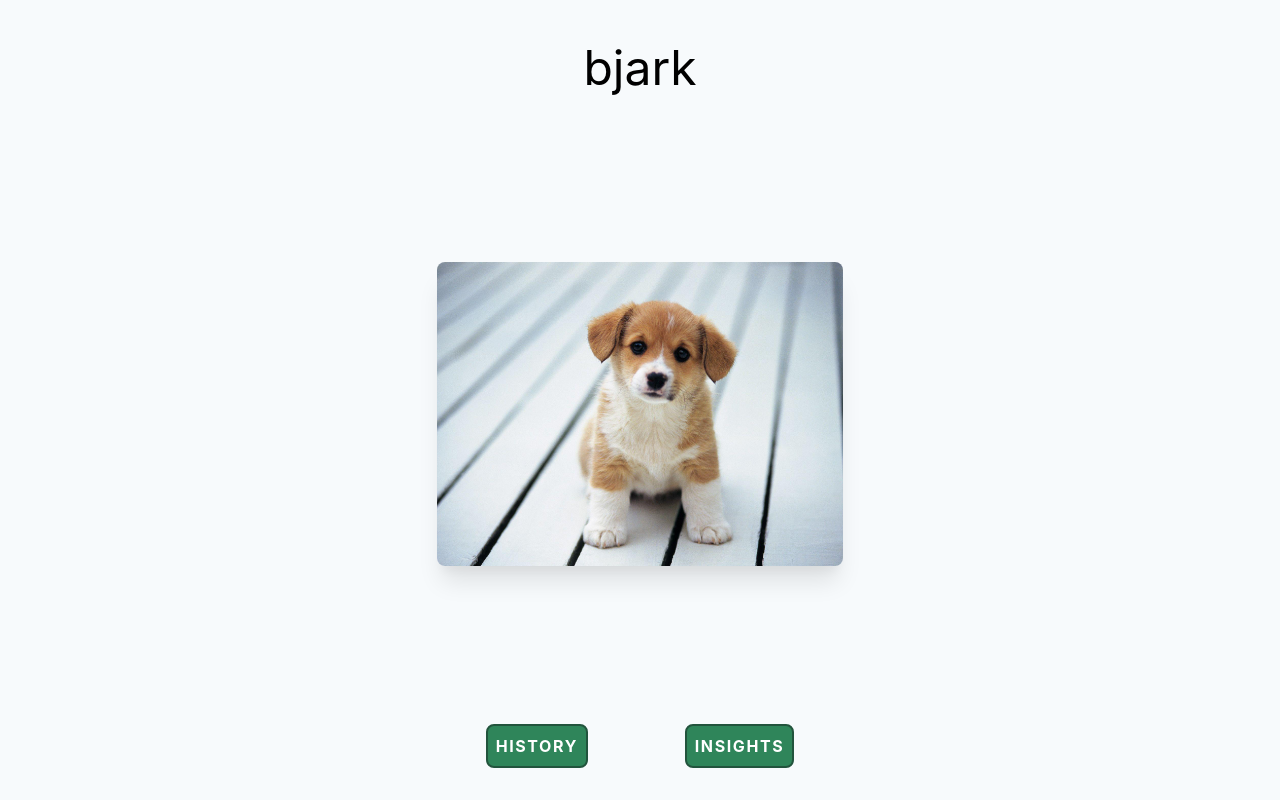
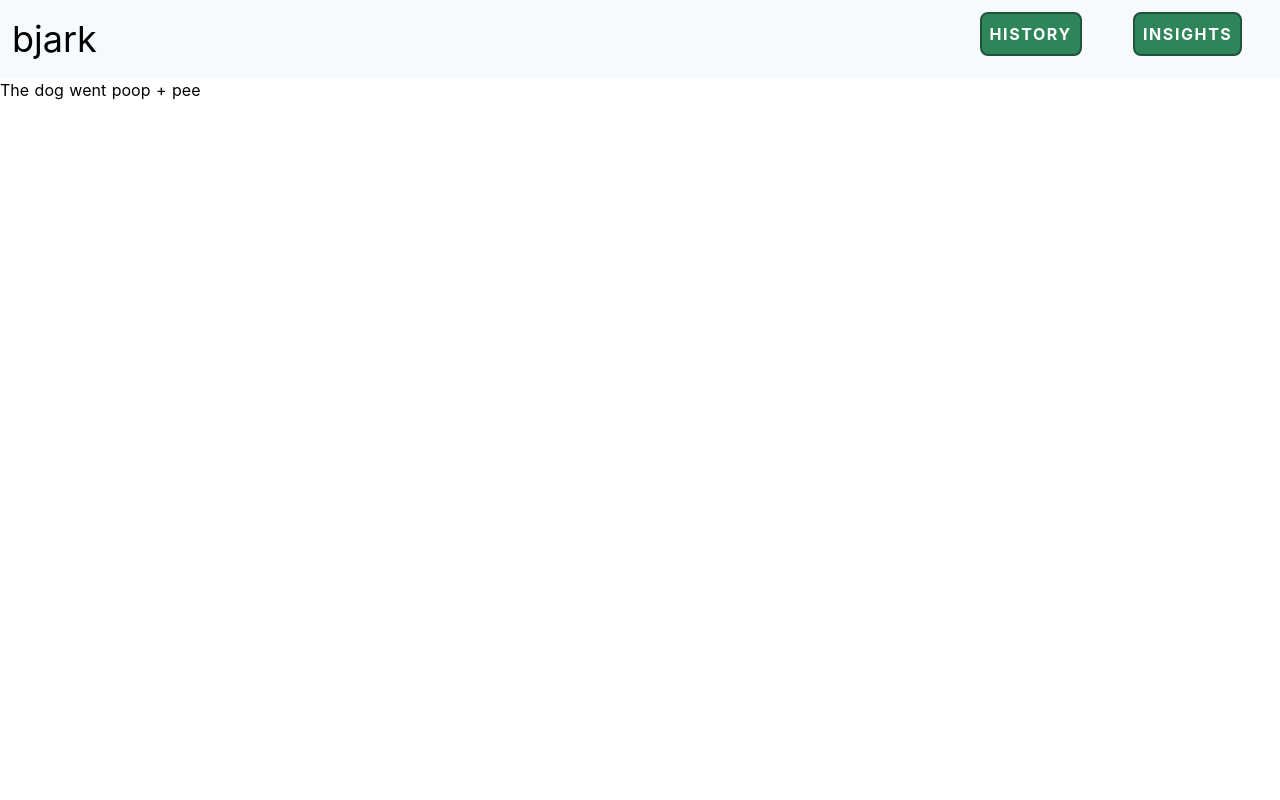
Before and after one commit to bld010/bjark-frontend, a Nuxt app: page / in a window 1280 px wide. Built offline with nearby package versions, Linux system fonts and the light colour scheme.

Commit message:
Change Logo component to TodaysActivities componnet

```diff
--- a/components/Logo.vue
+++ /dev/null
@@ -1,19 +0,0 @@
-<template>
-  <div  class="w-full h-full">
-    <img src="https://placedog.net/640/480?random" alt="Random cute dog">
-
-  </div>
-</template>
-
-<style>
-.NuxtLogo {
-  animation: 1s appear;
-  margin: auto;
-}
-
-@keyframes appear {
-  0% {
-    opacity: 0;
-  }
-}
-</style>
--- /dev/null
+++ b/components/TodaysActivities.vue
@@ -0,0 +1,21 @@
+<template>
+  <div  class="w-full h-full">
+    <p>The dog went {{activities[0]}} + {{activities[1]}} </p>
+
+  </div>
+</template>
+
+<style>
+
+</style>
+
+<script lang="ts">
+import Vue from 'vue'
+export default Vue.extend({
+  data() {
+    return {
+      activities: ['poop', 'pee']
+    }
+  }
+})
+</script>
--- a/pages/index.vue
+++ b/pages/index.vue
@@ -1,20 +1,15 @@
 <template>
+  <div>
+    <div class="flex items-start bg-gray-100 justify-between p-3">
+      <h1 class="text-4xl">bjark</h1>
+      <div class="flex w-1/4 justify-around">
+        <nuxt-link to="/history" class="bg-green-700 border-2 rounded-lg p-2 text-white font-bold border-green-900 tracking-widest uppercase    ">History</nuxt-link>
+        <nuxt-link to="/insights" class="bg-green-700 border-2 rounded-lg p-2 text-white font-bold border-green-900 tracking-widest uppercase    ">Insights</nuxt-link>
+      </div>
+    </div>
+    <TodaysActivities />
+  </div>
 
-    <div class="flex flex-col bg-gray-100 items-center h-screen p-8">
-
-      <h1 class="text-5xl">bjark</h1>
-
-      <img src="~/assets/dog.jpg" alt="Cute tan and white puppy sitting on a deck" class="rounded-lg w-1/3 m-auto shadow-xl">
-
-      <div class="flex w-1/3 justify-around">
-
-          <nuxt-link to="/history" class="bg-green-700 border-2 rounded-lg p-2 text-white font-bold border-green-900 tracking-widest uppercase    ">History</nuxt-link>
-
-          <nuxt-link to="/insights" class="bg-green-700 border-2 rounded-lg p-2 text-white font-bold border-green-900 tracking-widest uppercase    ">Insights</nuxt-link>
-
-      </div>
-
-    </div>
 
 </template>
 
```
